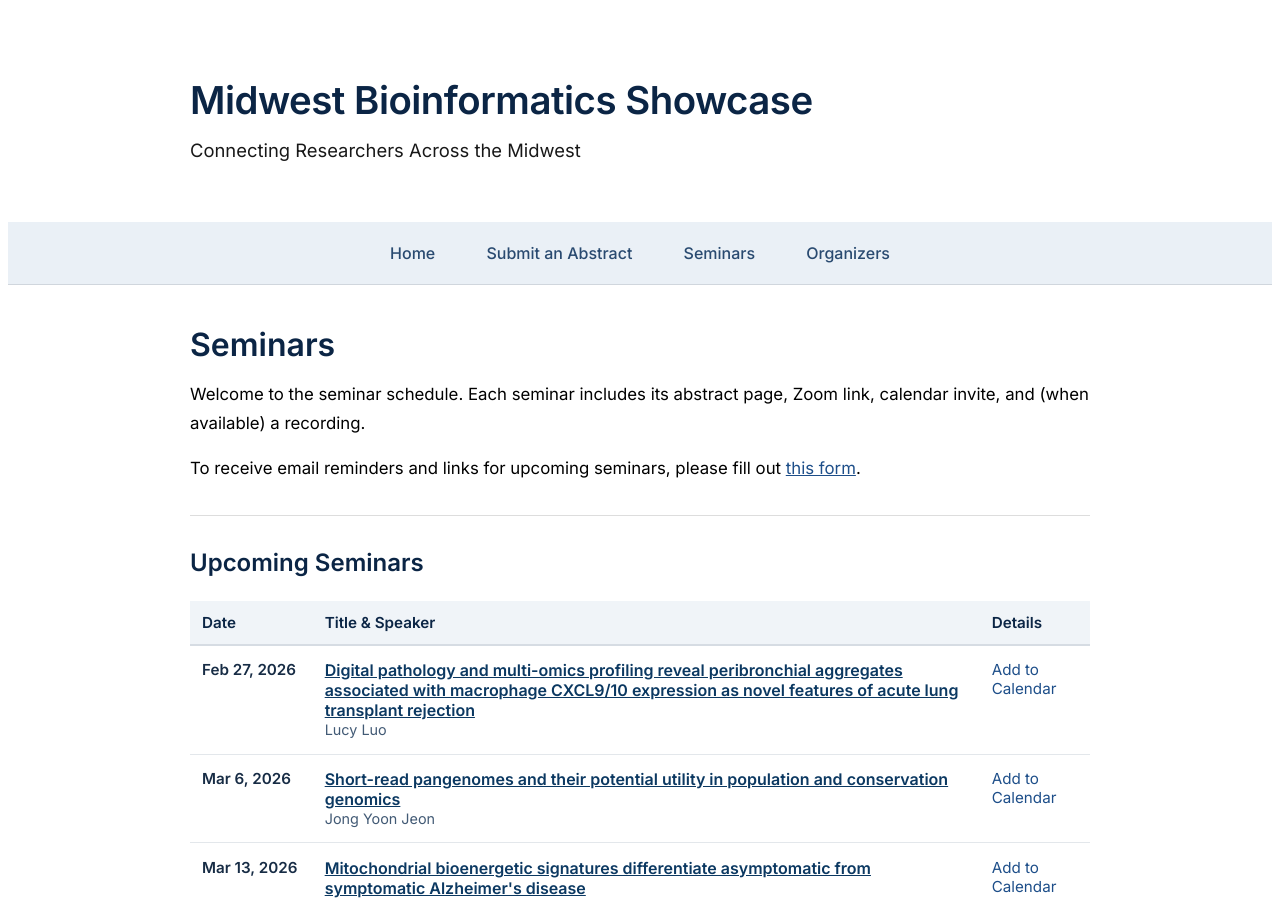
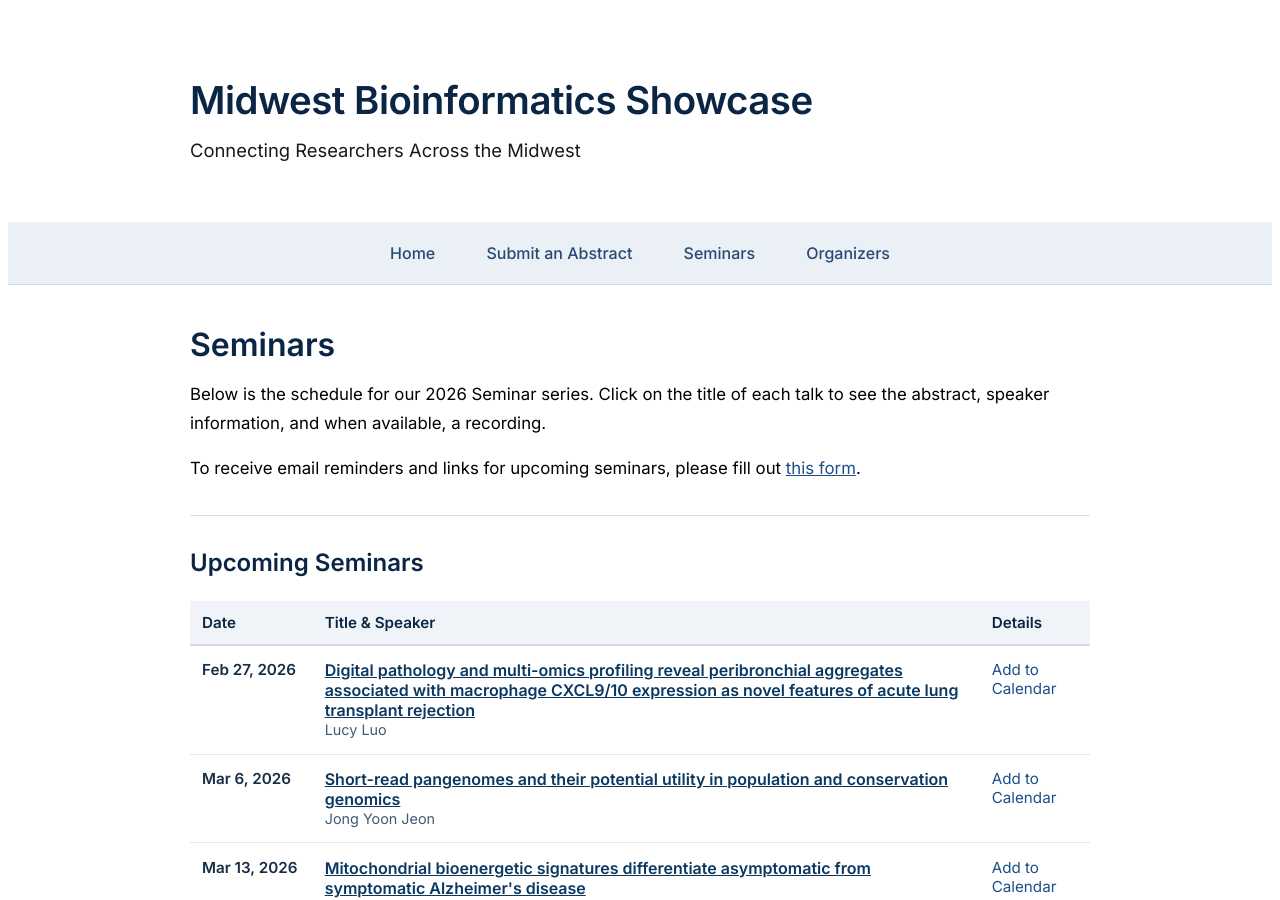
Before and after one commit to Midwest-Bioinformatics-Showcase/midwest-bioinformatics-showcase.github.io, a Jekyll site: the page built from seminars.md, in a window 1280 px wide and 900 px high. Built offline with Jekyll 4.4.1, drawn with Linux system fonts in a browser that asks for light colours.

Commit message:
slight rewording on seminar series page

```diff
--- a/seminars.md
+++ b/seminars.md
@@ -5,7 +5,7 @@ title: Seminars
 
 # Seminars
 
-Welcome to the seminar schedule. Each seminar includes its abstract page, Zoom link, calendar invite, and (when available) a recording.
+Below is the schedule for our 2026 Seminar series. Click on the title of each talk to see the abstract, speaker information, and when available, a recording.
 
 To receive email reminders and links for upcoming seminars, please fill out [this form](https://forms.cloud.microsoft/r/MtLwnQnUUT).
 
```
